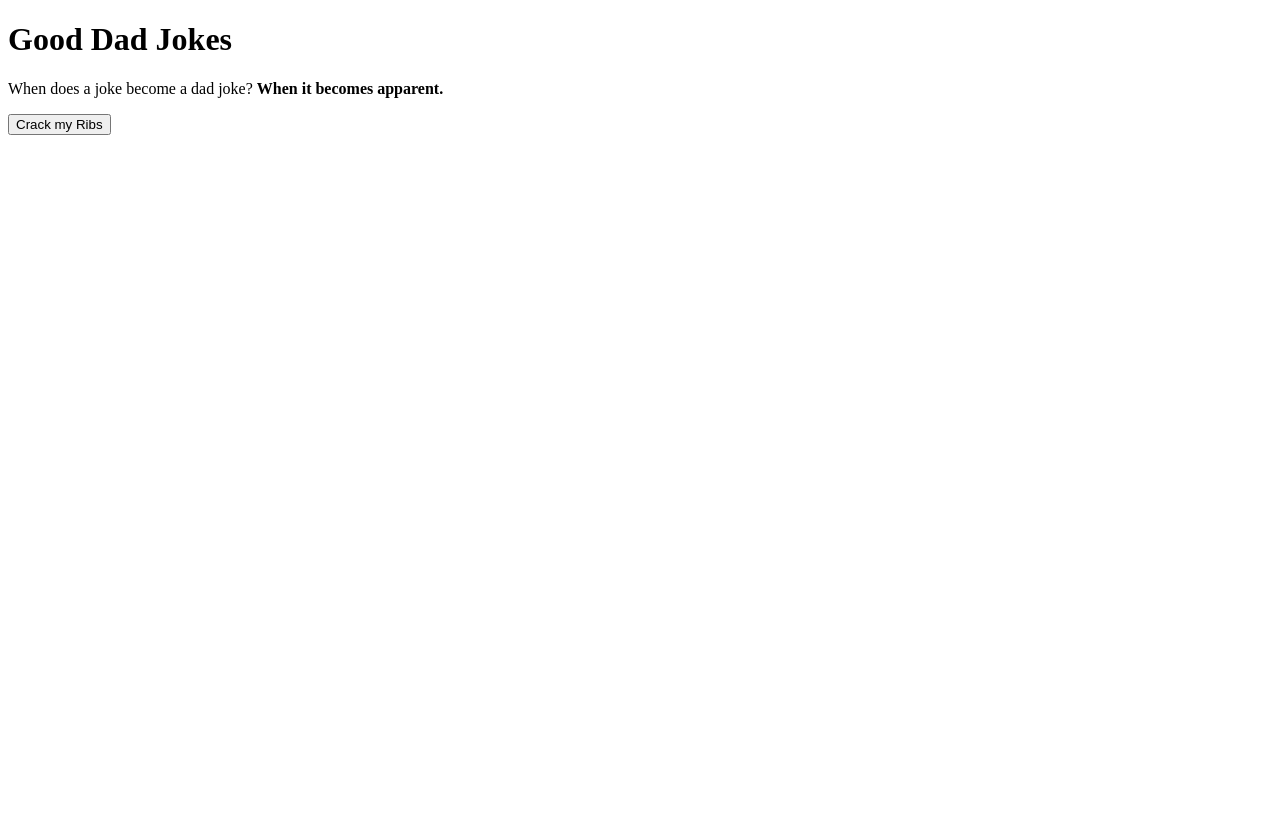
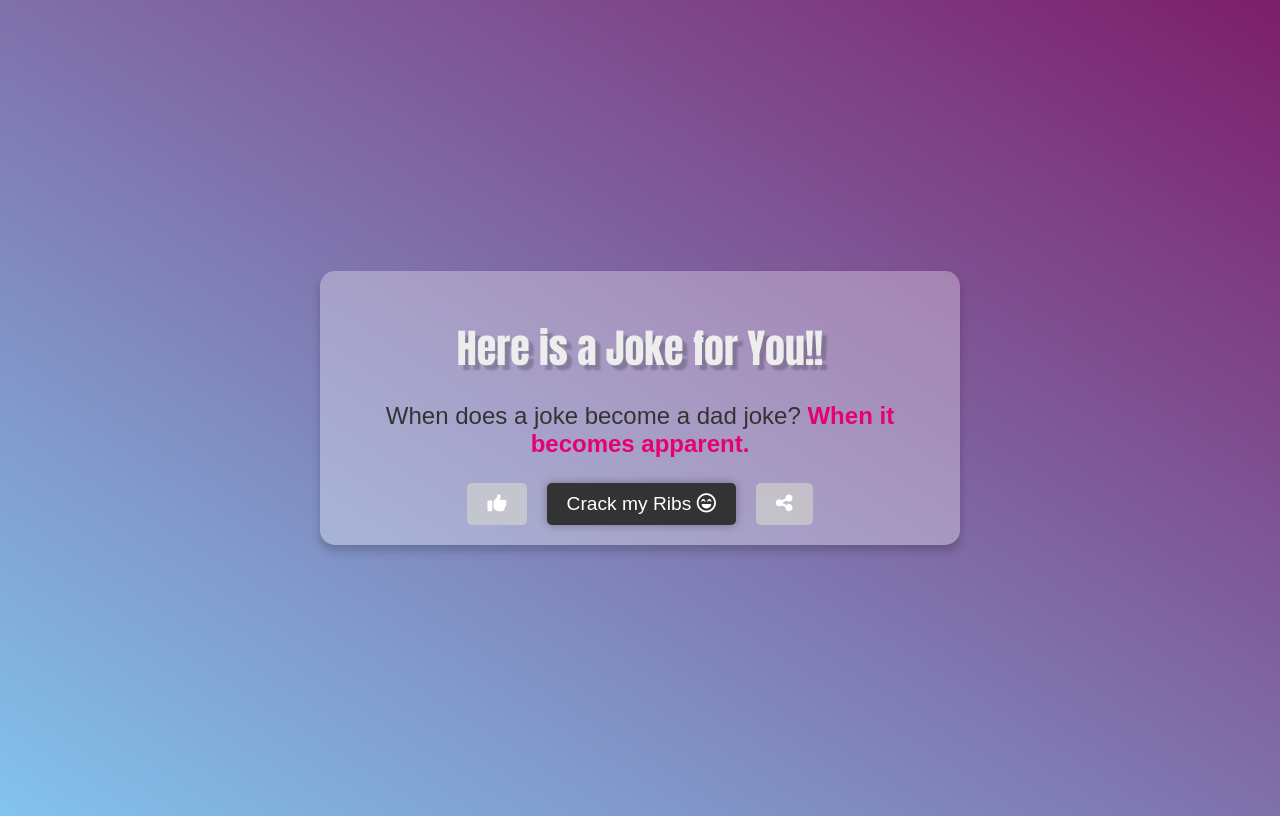
Before and after one commit to mwaney/dad_joke_generator, a plain HTML site: page index.html in a window 1280 px wide. Drawn offline with Linux system fonts and the light colour scheme.

Commit message:
Add CSS styling

```diff
--- a/css/style.css
+++ b/css/style.css
@@ -0,0 +1,74 @@
+body {
+    font-family: Arial, Helvetica, sans-serif;
+    background: linear-gradient(to right top, #82C3EC, #7D1E6A);
+    display: flex;
+    justify-content: center;
+    align-items: center;
+    min-height: 100vh;
+}
+
+/* Center the main content of the page */
+main {
+    max-width: 600px;
+    margin: 0 auto;
+    padding: 20px;
+    background-color: rgba(255, 255, 255, 0.3);
+    box-shadow: 0 6px 10px rgba(0,0,0,0.2);
+    border-radius: 15px;
+    text-align: center;
+}
+
+.heading {
+    font-size: 2.5rem;
+    color: #EDEDED;
+    font-family: Impact, Haettenschweiler, 'Arial Narrow Bold', sans-serif;
+    text-shadow: 5px 5px 2px rgba(0,0,0,0.2);
+    margin-bottom:20px;
+}
+
+.joke {
+    font-size: 1.5rem;
+    color: #333;
+    margin-bottom: 25px;
+}
+.joke strong {
+    font-weight: bold;
+    color: #e60073;
+}
+.btns {
+    display: flex;
+    justify-content: center;
+    align-items: center;
+}
+
+.btns button {
+    padding: 10px 20px;
+    margin: 0 10px;
+    border: none;
+    border-radius: 5px;
+    font-size: 1.2rem;
+    color: #fff;
+    background-color: rgba(216, 217, 207, 0.6);
+    cursor: pointer;
+    transition: all 0.3s ease;
+}
+.btns button:hover {
+    background-color: #0D47A1;
+  }
+
+  .btns .share:hover {
+    background-color: #4CAF50;
+  }
+
+  .btns .like:hover {
+    background-color: #e60073;
+  }
+
+  .btns .submit {
+    background-color: #333;
+    box-shadow: 0 0 10px rgba(0,0,0,0.3);
+  }
+
+  .btns .submit:hover {
+    background-color: #e60073;
+  }
--- a/index.html
+++ b/index.html
@@ -5,13 +5,19 @@
     <meta http-equiv="X-UA-Compatible" content="IE=edge">
     <meta name="viewport" content="width=device-width, initial-scale=1.0">
     <title>Dad Jokes</title>
+
     <link rel="stylesheet" href="css/style.css">
+    <script src="https://kit.fontawesome.com/74472d971a.js" crossorigin="anonymous"></script>
 </head>
 <body>
     <main>
-        <h1 class="heading">Good Dad Jokes</h1>
+        <h1 class="heading">Here is a Joke for You!!</h1>
         <p id="joke" class="joke">When does a joke become a dad joke? <strong>When it becomes apparent.</strong></p>
-        <button type="submit" class="submit" id="submit">Crack my Ribs</button>
+        <div class="btns">
+            <button class="share"><i class="fas fa-thumbs-up"></i></button>
+            <button type="submit" class="submit" id="submit">Crack my Ribs <i class="fa-regular fa-face-laugh-beam"></i></button>
+            <button class="like"><i class="fas fa-share-nodes"></i></button>
+        </div>
     </main>
 </body>
 </html>
```
